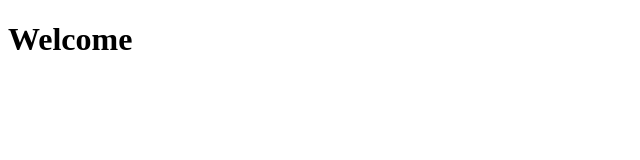
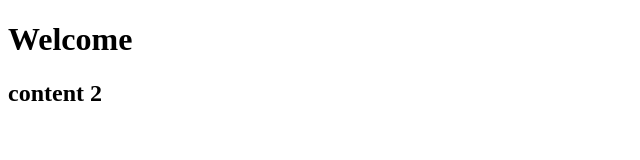
Before and after one commit to Rakeshvimal04/home, a plain HTML site: page index.html in a window 1280 px wide. Shown: the whole page, without its empty margins (0-640 px from the left). Drawn offline with Linux system fonts and the light colour scheme.

Commit message:
content two added to file

```diff
--- a/index.html
+++ b/index.html
@@ -7,5 +7,6 @@
 </head>
 <body>
     <h1>Welcome</h1>
+    <h2>content 2</h2>
 </body>
 </html>
```
